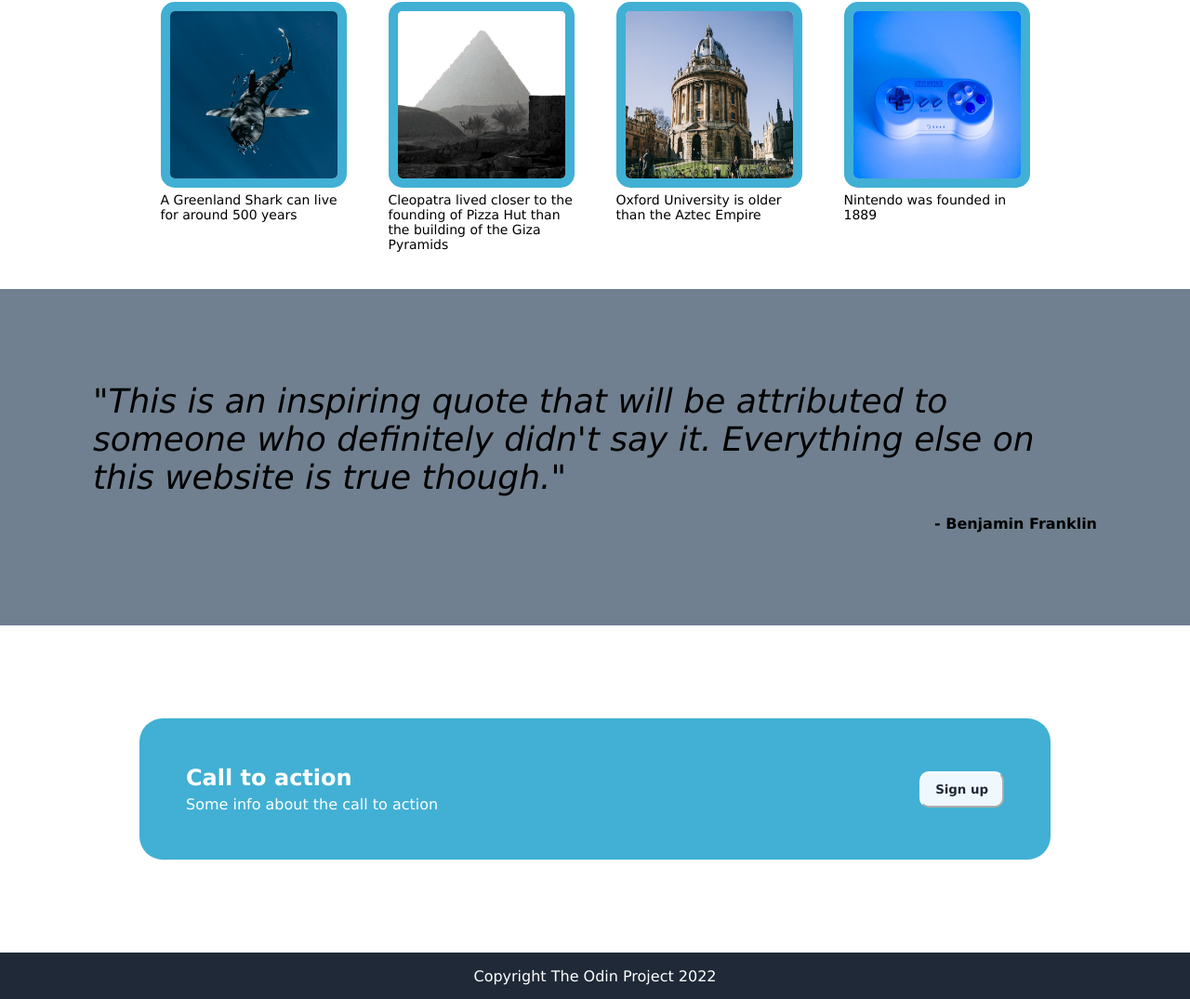
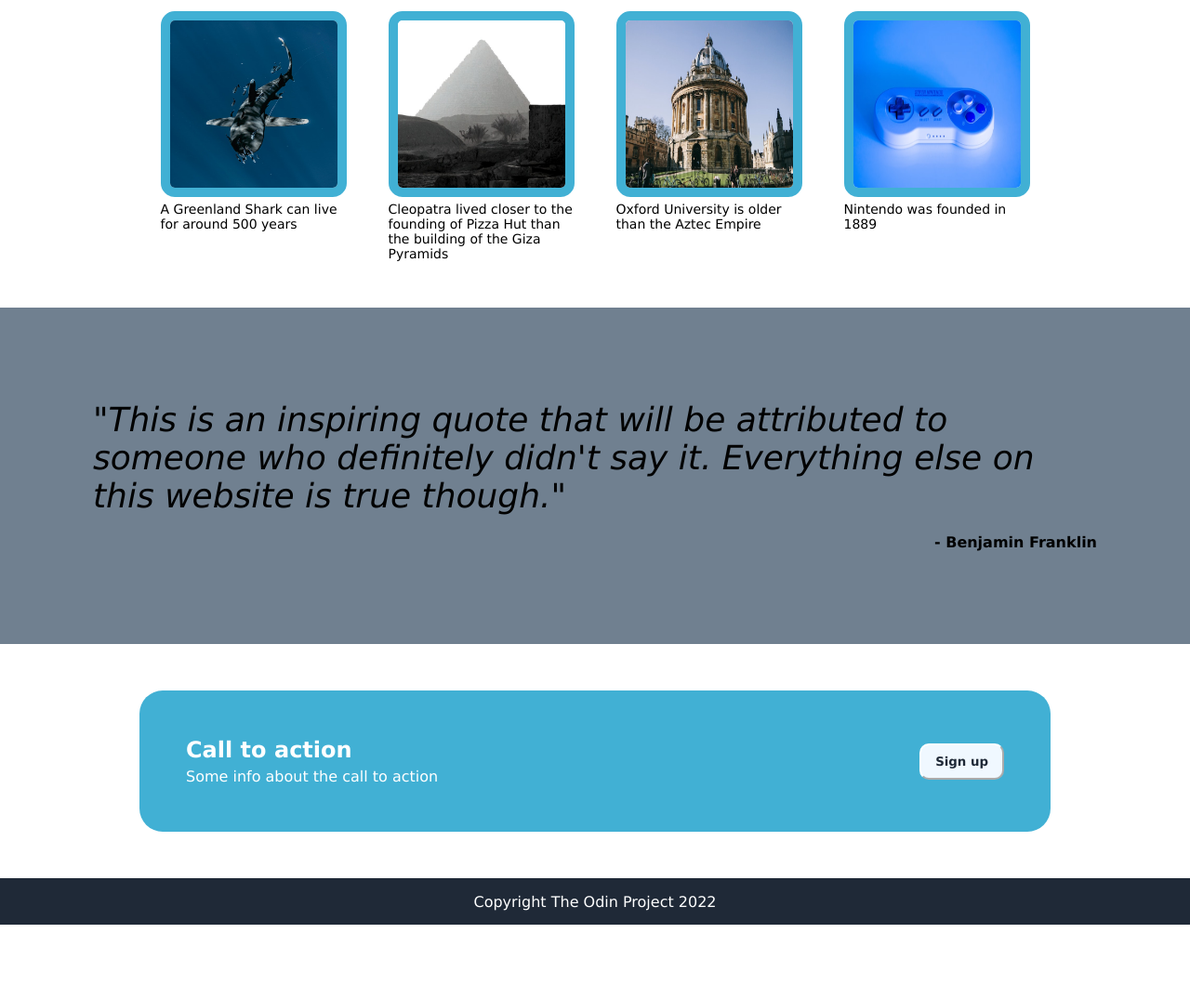
Before and after one commit to sareli-a/odin-landing-page, a plain HTML site: page index.html in a window 1280 px wide. Shown: the part 552-1627 px from the top of the page at 93% size. After the commit the page ends 1547 px from the top, so only its background shows below. Drawn offline with Linux system fonts and the light colour scheme.

Commit message:
Adjust last section spacing for less dead space

```diff
--- a/css/style.css
+++ b/css/style.css
@@ -80,7 +80,7 @@ html {
 .middle {
     background-color: white;
     color: black;
-    margin: 20px 20px;
+    margin: 30px 20px;
 }
 
 .middle h1 {
@@ -149,7 +149,7 @@ html {
 /*  Call to action */
 
 .action {
-    margin: 100px 150px;
+    margin: 50px 150px;
     padding: 50px;
     border-radius: 25px;
     background-color: rgb(65, 176, 212);
```
